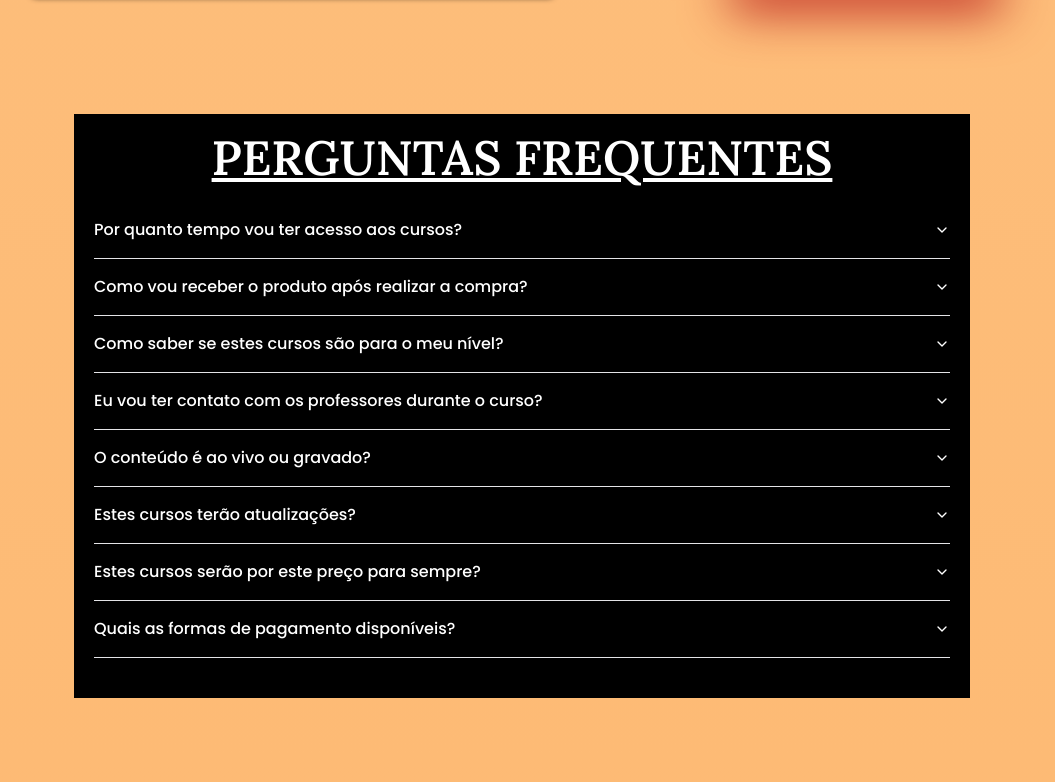
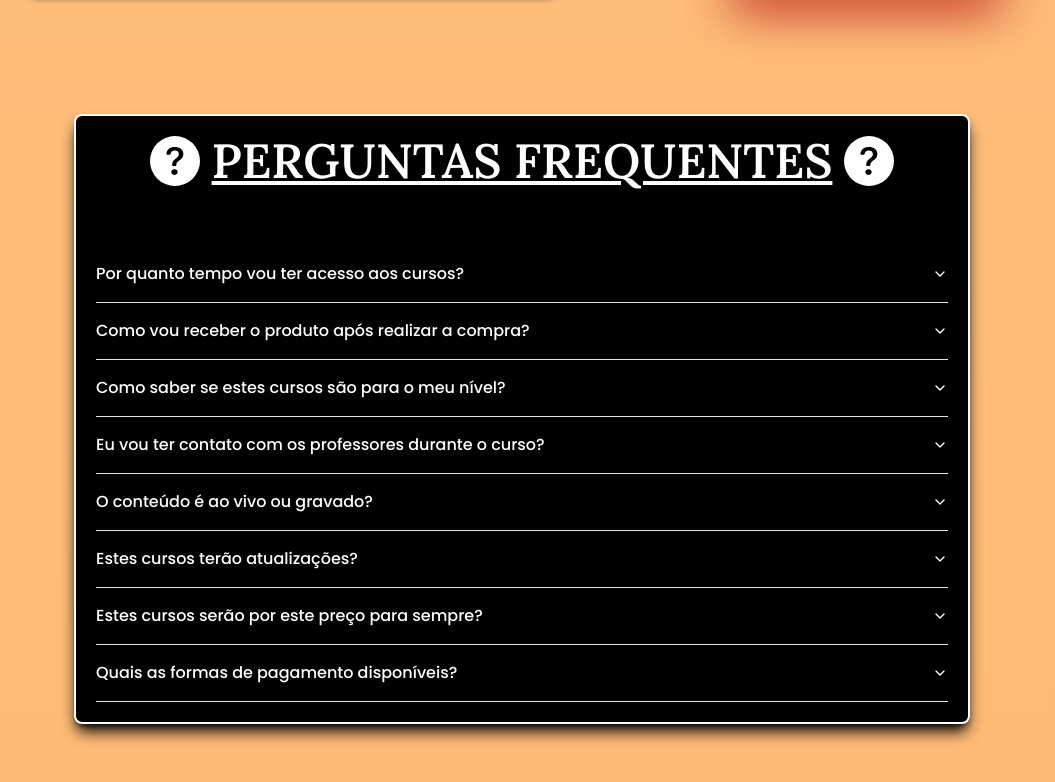
Before and after one commit to devIgor1/gmsupi, a React (Vite) app: page / in a window 1280 px wide. Shown: the part 7839-8621 px from the top of the page, without its empty margins (118-1173 px from the left). Built offline with nearby package versions, Linux system fonts and the light colour scheme.

Commit message:
style: Change h1 size

```diff
--- a/src/components/shared/Perguntas.jsx
+++ b/src/components/shared/Perguntas.jsx
@@ -4,15 +4,24 @@ import {
   AccordionItem,
   AccordionTrigger,
 } from "@/components/ui/accordion"
+import { BsQuestionCircleFill } from "react-icons/bs"
 
 const Perguntas = () => {
   return (
     <div className="mt-20 min-h-screen">
-      <div className="max-w-4xl flex-center flex-col bg-black mx-auto p-5 text-white font-poppins gap-5">
-        <h1 className="text-5xl font-lora underline text-center">
-          PERGUNTAS FREQUENTES
-        </h1>
-        <Accordion type="single" collapsible className="w-full mb-5">
+      <div className="max-w-4xl flex-center flex-col bg-black mx-auto p-5 text-white font-poppins gap-5 rounded-lg shadow-lg shadow-black border-2 border-white">
+        <div className="flex-center gap-3 mb-10">
+          <span>
+            <BsQuestionCircleFill size={50} />
+          </span>
+          <h1 className="text-3xl md:text-5xl font-lora underline text-center">
+            PERGUNTAS FREQUENTES
+          </h1>
+          <span>
+            <BsQuestionCircleFill size={50} />
+          </span>
+        </div>
+        <Accordion type="single" collapsible className="w-full">
           <AccordionItem value="item-1">
             <AccordionTrigger>
               Por quanto tempo vou ter acesso aos cursos?
```
